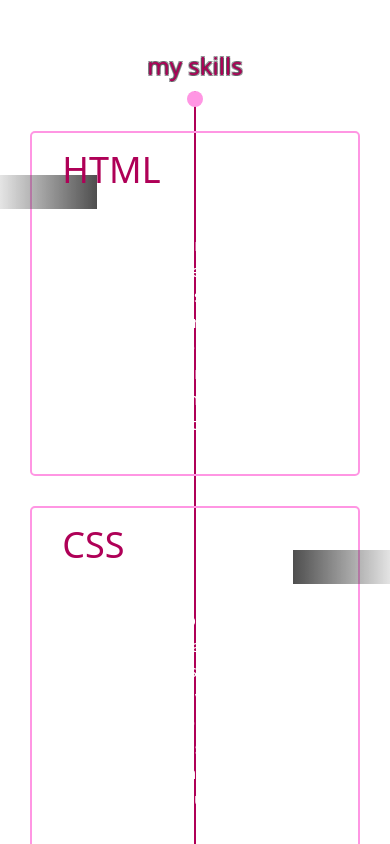
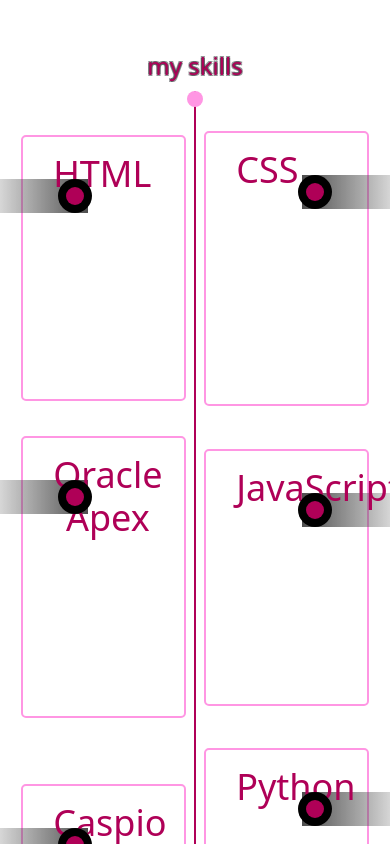
Before and after one commit to siwinile/Siwinile-portfolio, a React (Vite) app in the folder portfolio/: page / in a window 390 px wide. Shown: the part 860-1704 px from the top of the page. Built offline with nearby package versions, Linux system fonts and the light colour scheme.

Commit message:
skillsection

```diff
--- a/portfolio/src/style/SkillSection.css
+++ b/portfolio/src/style/SkillSection.css
@@ -1,12 +1,12 @@
-
 /*----------skill section----------*/
-.skill-section{
+.skill-section {
    padding: 106px 0 160px;
    overflow: hidden;
    position: relative;
    /* background: #16171b; */
  }
-.skill-section .section-title{
+
+ .skill-section .section-title {
    position: relative;
    transform: translate(0);
    top: 0;
@@ -14,13 +14,9 @@
    margin-bottom: 50px;
    text-transform: lowercase;
    color: #af0057;
-text-shadow:
-    -1px -1px 0 rgba(38, 39, 45, 0.5),
-    1px -1px 0 rgba(38, 39, 45, 0.5),
-    -1px 1px 0 rgba(38, 39, 45, 0.5),
-    1px 1px 0 rgba(38, 39, 45, 0.5);
+   text-shadow: -1px -1px 0 rgba(38, 39, 45, 0.5), 1px -1px 0 rgba(38, 39, 45, 0.5), -1px 1px 0 rgba(38, 39, 45, 0.5), 1px 1px 0 rgba(38, 39, 45, 0.5);
+ }
 
-}
  .skill-section .skill-wrapper {
    position: relative;
    max-width: 1170px;
@@ -31,6 +27,7 @@
    align-items: center;
    justify-content: space-between;
  }
+
  .skill-section .skill-wrapper .vertical-line {
    display: block;
    height: calc(100% + 80px);
@@ -41,8 +38,9 @@
    margin-left: -1px;
    top: -40px;
  }
+
  .skill-section .skill-wrapper .vertical-line:before,
-.skill-section .skill-wrapper .vertical-line:after{
+ .skill-section .skill-wrapper .vertical-line:after {
    content: "";
    position: absolute;
    width: 16px;
@@ -51,12 +49,15 @@
    background: #ff96e3;
    left: -7px;
  }
-.skill-section .skill-wrapper .vertical-line:before{
+
+ .skill-section .skill-wrapper .vertical-line:before {
    top: 0;
  }
-.skill-section .skill-wrapper .vertical-line:after{
+
+ .skill-section .skill-wrapper .vertical-line:after {
    bottom: 0;
  }
+
  .skill-section .single-skill {
    width: 45%;
    max-width: 535px;
@@ -66,10 +67,10 @@
    border: 2px solid #ff96e3;
    position: relative;
    z-index: 1;
-   align-self: stretch;
+   /* align-self: stretch; */ /* Remove this line */
    transform: translateX(30px);
    opacity: 1;
-   visibility:visible;
+   visibility: visible;
    transition: all 1.5s ease 0.1s;
  }
 
@@ -77,22 +78,23 @@
    transform: translateX(0);
    box-shadow: 10px 10px 10px 10px #ff96e3;
  }
-.skill-section .single-skill:nth-child(odd):hover{
+
+ .skill-section .single-skill:nth-child(odd):hover {
    transform: translateX(0);
    box-shadow: 5px 5px 5px 5px #ff96e3;
  }
-
-
 
  .skill-section .single-skill.animated {
    transform: translateX(0);
    opacity: 1;
    visibility: visible;
  }
+
  .skill-section .single-skill:nth-child(odd) {
    transform: translate(-30px, 80px);
    transition: all 1.5s ease 0.5s;
  }
+
  .skill-section .single-skill.animated:nth-child(odd) {
    transform: translate(0, 80px);
  }
@@ -100,25 +102,28 @@
  .skill-section .single-skill p {
    line-height: 1.6;
    margin-top: 12px;
-   color:white;
+   color: white;
+   font-size: 14px;
  }
-.skill-section .single-skill h3{
+
+ .skill-section .single-skill h3 {
    position: relative;
    display: flex;
    flex-flow: row;
    align-items: center;
    justify-content: flex-start;
  }
+
  .skill-section .single-skill h3 .line {
    display: block;
    position: relative;
    top: 5px;
    margin-left: 30px;
    height: 2px;
-   background: -moz-linear-gradient(left,  rgba(78,78,78,1) 0%, rgba(15,15,15,0) 81%, rgba(0,0,0,0) 100%);
-   background: -webkit-linear-gradient(left,  rgba(78,78,78,1) 0%,rgba(15,15,15,0) 81%,rgba(0,0,0,0) 100%);
-   background: linear-gradient(to right,  rgba(78,78,78,1) 0%,rgba(15,15,15,0) 81%,rgba(0,0,0,0) 100%);
-   filter: progid:DXImageTransform.Microsoft.gradient( startColorstr='#4e4e4e', endColorstr='#00000000',GradientType=1 );
+   background: -moz-linear-gradient(left, rgba(78, 78, 78, 1) 0%, rgba(15, 15, 15, 0) 81%, rgba(0, 0, 0, 0) 100%);
+   background: -webkit-linear-gradient(left, rgba(78, 78, 78, 1) 0%, rgba(15, 15, 15, 0) 81%, rgba(0, 0, 0, 0) 100%);
+   background: linear-gradient(to right, rgba(78, 78, 78, 1) 0%, rgba(15, 15, 15, 0) 81%, rgba(0, 0, 0, 0) 100%);
+   filter: progid:DXImageTransform.Microsoft.gradient(startColorstr='#4e4e4e', endColorstr='#00000000', GradientType=1);
  }
 
  .skill-section .single-skill span.circle {
@@ -133,36 +138,33 @@
    z-index: 2;
    box-shadow: 0 0px 0px 8px #000000;
  }
-.skill-section .single-skill:nth-child(odd) span.circle{
+
+ .skill-section .single-skill:nth-child(odd) span.circle {
    right: inherit;
    left: -61px;
  }
+
  .skill-section .single-skill span.rectengle {
    position: absolute;
    top: 42px;
    right: -50px;
    height: 34px;
    width: 115px;
-   background: -moz-linear-gradient(left, rgba(0,0,0,0) 1%, rgba(78,78,78,0.99) 99%, rgba(78,78,78,1) 100%);
-   background: -webkit-linear-gradient(left, rgba(0,0,0,0) 1%,rgba(78,78,78,0.99) 99%,rgba(78,78,78,1) 100%);
-   background: linear-gradient(to right, rgba(0,0,0,0) 1%,rgba(78,78,78,0.99) 99%,rgba(78,78,78,1) 100%);
-   filter: progid:DXImageTransform.Microsoft.gradient( startColorstr='#00000000', endColorstr='#4e4e4e',GradientType=1 );
+   background: -moz-linear-gradient(left, rgba(0, 0, 0, 0) 1%, rgba(78, 78, 78, 0.99) 99%, rgba(78, 78, 78, 1) 100%);
+   background: -webkit-linear-gradient(left, rgba(0, 0, 0, 0) 1%, rgba(78, 78, 78, 0.99) 99%, rgba(78, 78, 78, 1) 100%);
+   background: linear-gradient(to right, rgba(0, 0, 0, 0) 1%, rgba(78, 78, 78, 0.99) 99%, rgba(78, 78, 78, 1) 100%);
+   filter: progid:DXImageTransform.Microsoft.gradient(startColorstr='#00000000', endColorstr='#4e4e4e', GradientType=1);
  }
 
-.skill-section .single-skill:nth-child(odd) span.rectengle{
+ .skill-section .single-skill:nth-child(odd) span.rectengle {
    right: inherit;
    left: -50px;
-   background: -moz-linear-gradient(left,  rgba(78,78,78,1) 0%, rgba(0,0,0,0) 100%);
-   background: -webkit-linear-gradient(left,  rgba(78,78,78,1) 0%,rgba(0,0,0,0) 100%);
-   background: linear-gradient(to right,  rgba(78,78,78,1) 0%,rgba(0,0,0,0) 100%);
-   filter: progid:DXImageTransform.Microsoft.gradient( startColorstr='#4e4e4e', endColorstr='#00000000',GradientType=1 );
-
+   background: -moz-linear-gradient(left, rgba(78, 78, 78, 1) 0%, rgba(0, 0, 0, 0) 100%);
+   background: -webkit-linear-gradient(left, rgba(78, 78, 78, 1) 0%, rgba(0, 0, 0, 0) 100%);
+   background: linear-gradient(to right, rgba(78, 78, 78, 1) 0%, rgba(0, 0, 0, 0) 100%);
+   filter: progid:DXImageTransform.Microsoft.gradient(startColorstr='#4e4e4e', endColorstr='#00000000', GradientType=1);
  }
 
-/* Add responsiveness */
-
-/* Adjust padding for smaller screens */
-/* Make the skill section responsive */
  /* Make the skill section responsive */
  @media screen and (max-width: 768px) {
     .skill-section {
@@ -174,10 +176,16 @@
     }
 
     .skill-section .single-skill {
-     width: 90%; /* Adjust width for smaller screens */
+      width: 45%; /* Adjust width for smaller screens */
       max-width: none;
       transform: none;
       margin: 0 auto 30px; /* Center align skill items */
+    }
+
+    .skill-section .single-skill p {
+       line-height: 0.9; /* Reset line height */
+       margin-top: 12px; /* Reset top margin */
+       font-size: 10px; /* Adjust font size for smaller screens */
     }
 
     .skill-section .single-skill:nth-child(odd) {
@@ -185,18 +193,18 @@
     }
 
     .skill-section .single-skill h3 {
-     font-size: 18px; /* Adjust font size for smaller screens */
+      font-size: 24px; /* Adjust font size for smaller screens */
     }
 
     .skill-section .single-skill span.circle,
     .skill-section .single-skill span.rectengle {
-     right: auto; /* Reset circle and rectangle positioning */
-     left: -61px;
+      right: 100px; /* Reset circle and rectangle positioning */
+      /* left: -1px; */
     }
 
     .skill-section .single-skill:nth-child(odd) span.circle {
-     left: auto; /* Reset circle positioning for odd skill items */
-     right: -61px;
+      left: 100px; /* Reset circle positioning for odd skill items */
+      /* right: -61px; */
     }
 
     .skill-section .single-skill span.rectengle {
@@ -209,6 +217,14 @@
       right: -50px;
     }
   }
+  /* .skill-section .section-title {
+    font-size: 2px; /* Adjust font size for smaller screens */
+   */
+
+  .skill-section .single-skill {
+    width: 100%; /* Remove width restriction */
+    margin-bottom: 20px; /* Add margin between skills */
+  }
 
   /* Hover effect for skills */
   .skill-section .single-skill:hover {
```
Lines whose indentation alone changed are shown as unchanged.
